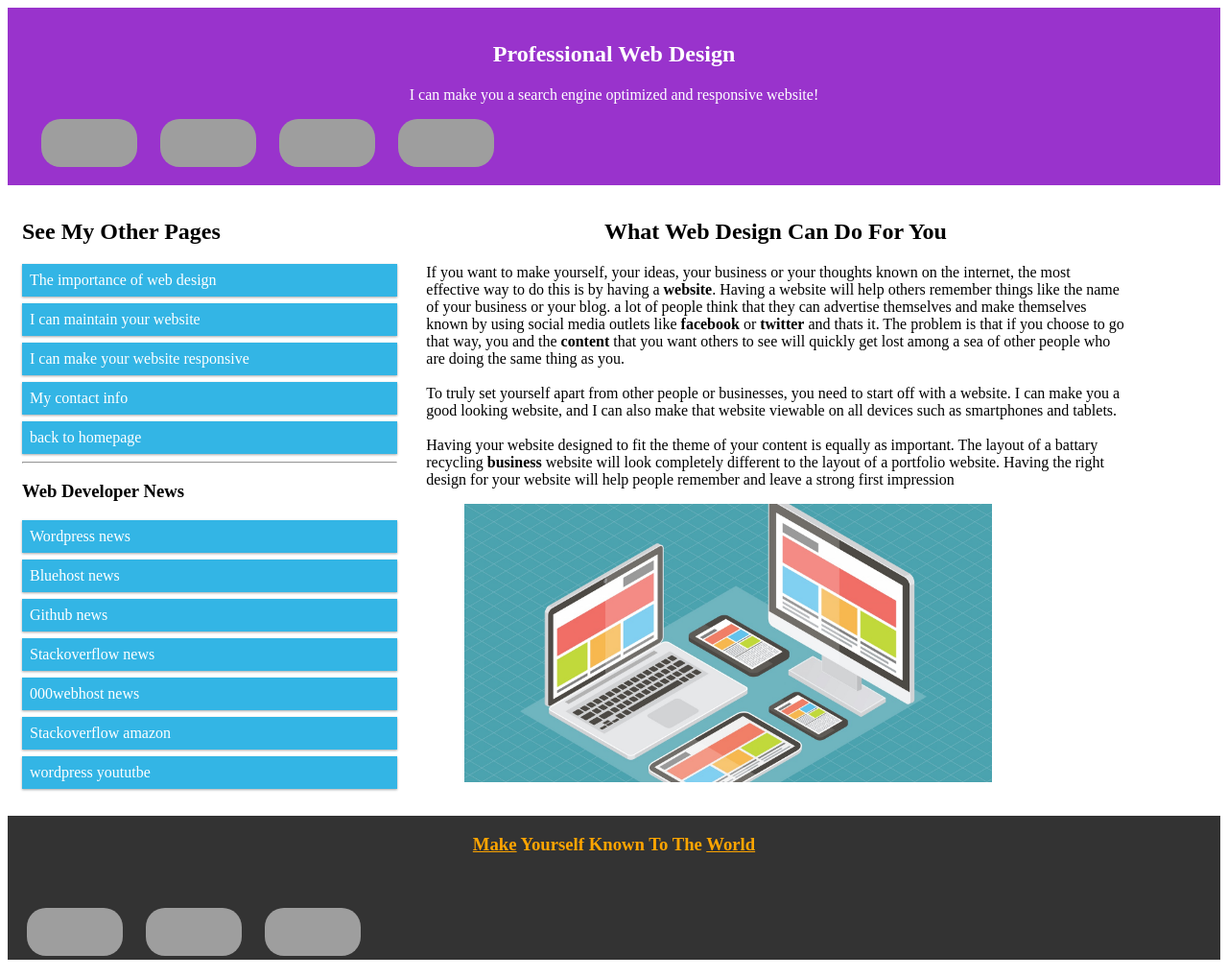
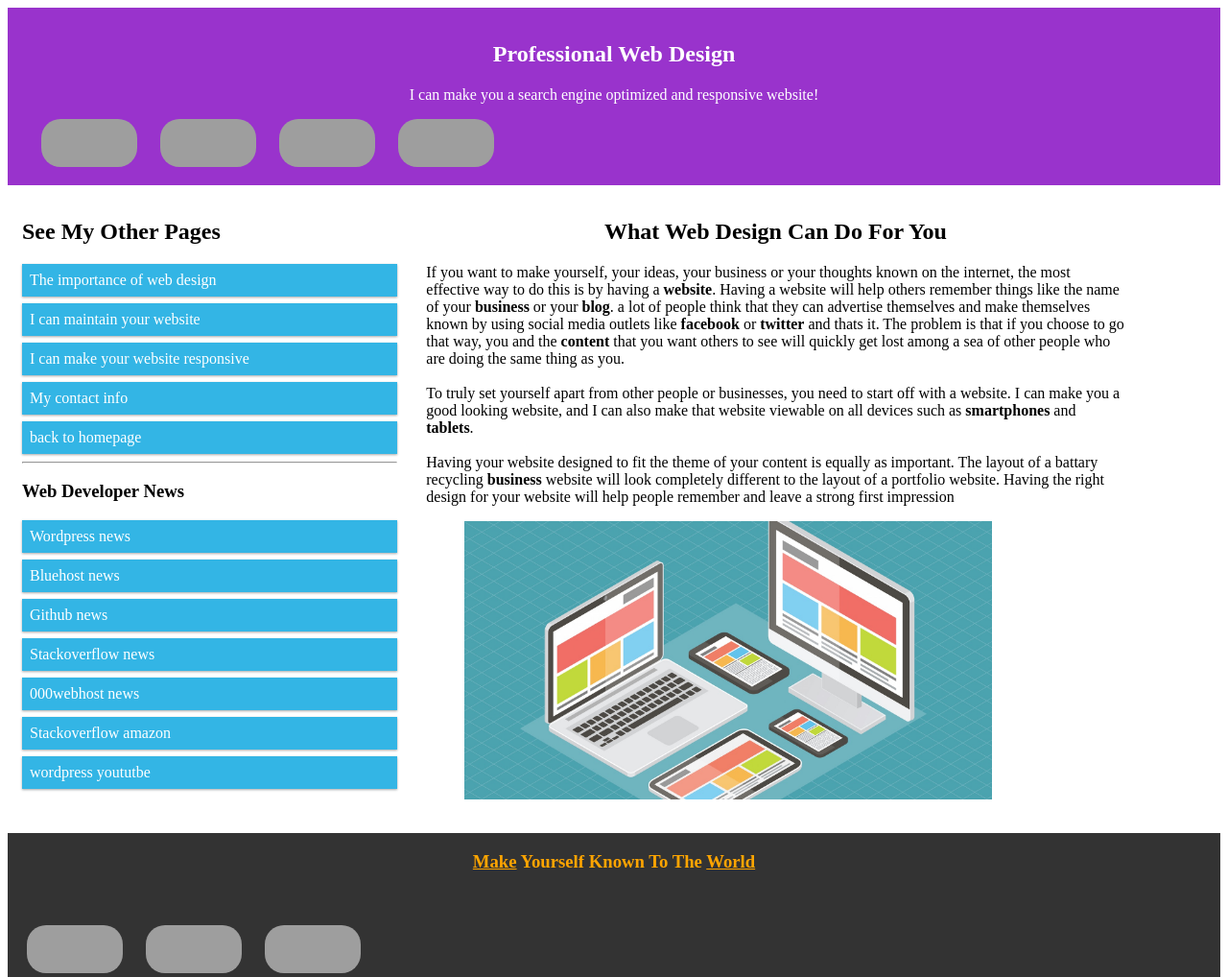
Before and after one commit to kogamikirito/kogamikirito.github.io, a Jekyll site: the page web importance/index.html, which Jekyll copies as it is, in a window 1280 px wide, cut to the strip 0-1018 px from the top of the page. Shown: the whole strip at 96% size. Built offline with Jekyll 4.4.1, drawn with Linux system fonts in a browser that asks for light colours; grey boxes are pictures that could not be loaded.

Commit message:
Create index.html

```diff
--- a/web importance/index.html
+++ b/web importance/index.html
@@ -218,20 +218,22 @@ nav{list-style-type:none;}
 
 <section class="col-9 col-m-3">
 
-<h2 style="text-align:center;"> What Web Design Can Do For You</h2>
+    <h2 style="text-align:center;"> What <strong>Web Design</strong> Can Do For You</h2>
 
   <p> If you want to make yourself, your ideas, your business or your thoughts known on the internet,
       the most effective way to do this is by having a <strong>website</strong>.
 Having a website will help others remember things like the name of your
-      business or your blog. a lot of people think that they can advertise
+      <strong>business</strong> or your <strong>blog</strong>. a lot of people think that they can advertise
       themselves and make themselves known
       by using social media outlets like <strong>facebook</strong> or <strong>twitter</strong> and thats it.
       The problem is that if you choose to go that way, you and the <strong>content</strong> that you want others to see will quickly
 get lost among a sea of other people who are doing the same thing as you.
+
+
 <br>
 <br>
 To truly set yourself apart from other people or businesses, you need to start off with a website. I can make you a good looking website, and I can also make that website
-viewable on all devices such as smartphones and tablets.
+      viewable on all devices such as <strong>smartphones</strong> and <strong>tablets</strong>.
 <br>
 <br>
 Having your website designed to fit the theme of your content is equally as important. The layout of a battary recycling <strong>business</strong>
```
